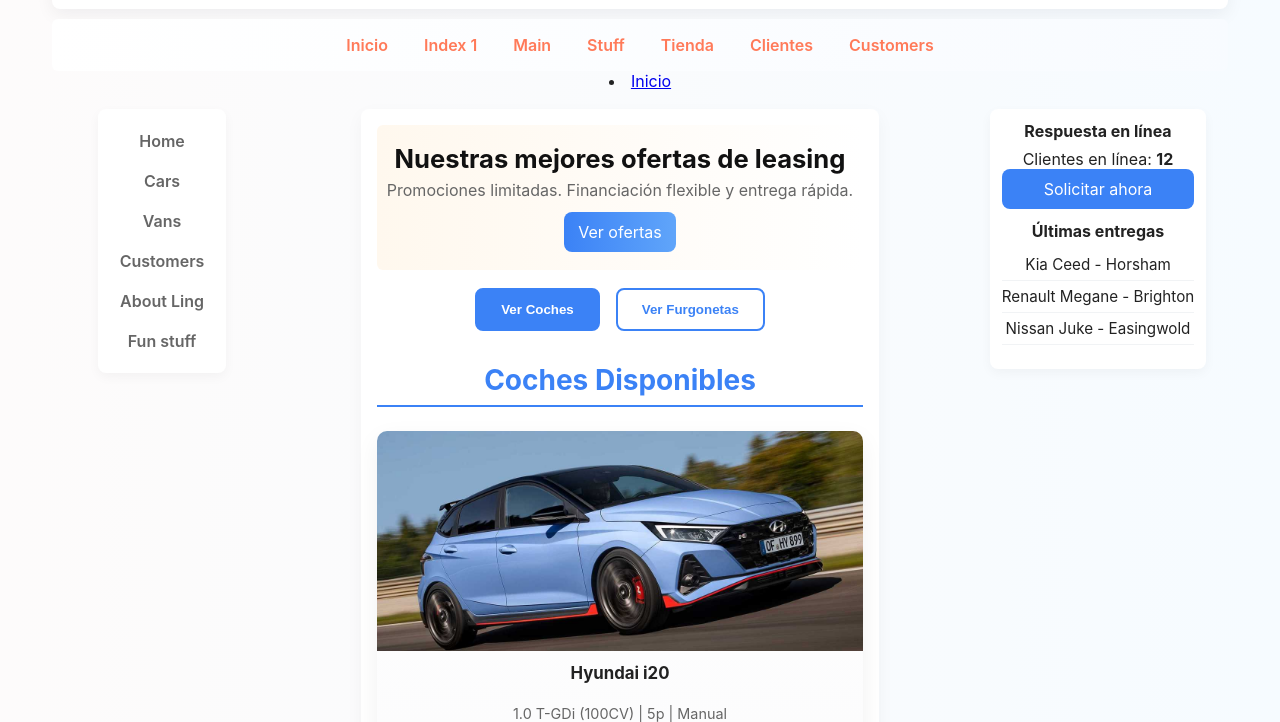
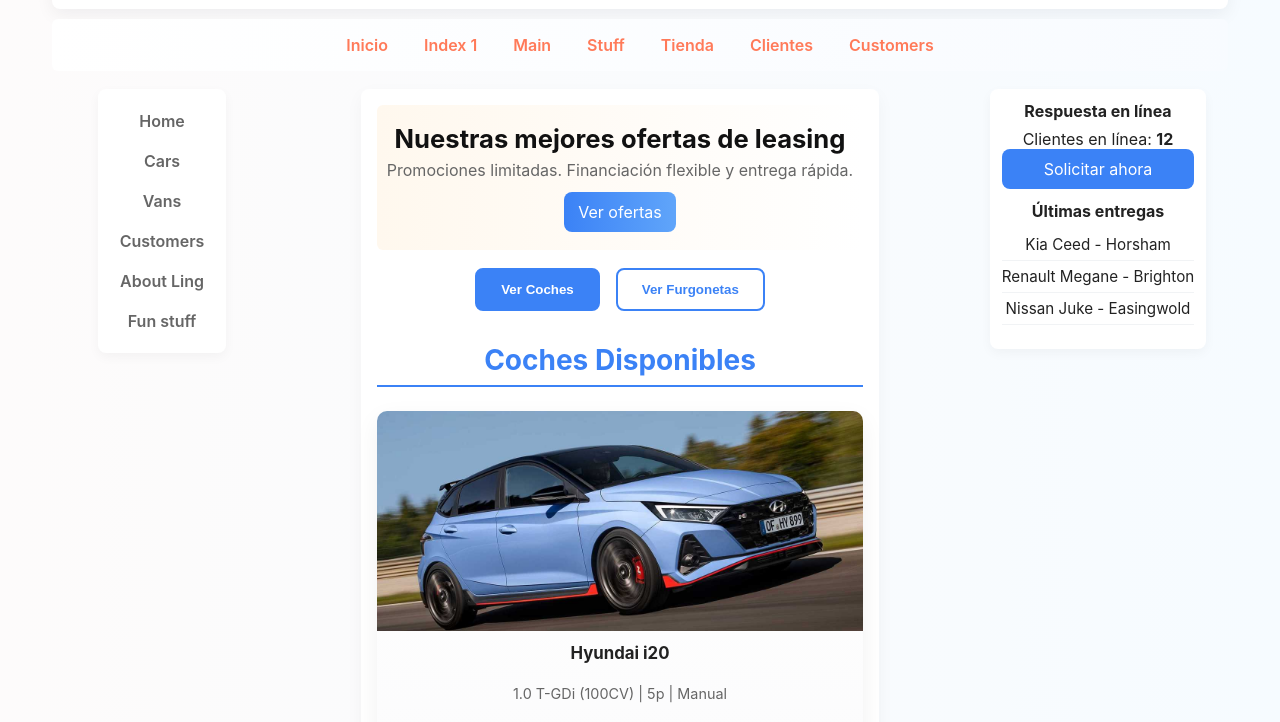
Before and after one commit to Deivid7717/Taller-Repositorio, a plain HTML site: page index.html in a window 1280 px wide. Shown: the part 109-831 px from the top of the page. Drawn offline with Linux system fonts and the light colour scheme.

Commit message:
Update index.html

```diff
--- a/index.html
+++ b/index.html
@@ -31,15 +31,7 @@
         <li><a href="customers.html">Customers</a></li>
     </ul>
 </nav>
-
-        <li><a href="index.html">Inicio</a></li>
-
-        <!-- Tus páginas -->
-
-    </ul>
 </nav>
-
-
         <div class="layout">
             <!-- Left sidebar (menu corto) -->
             <aside class="sidebar-left" aria-label="Menú lateral">
```
